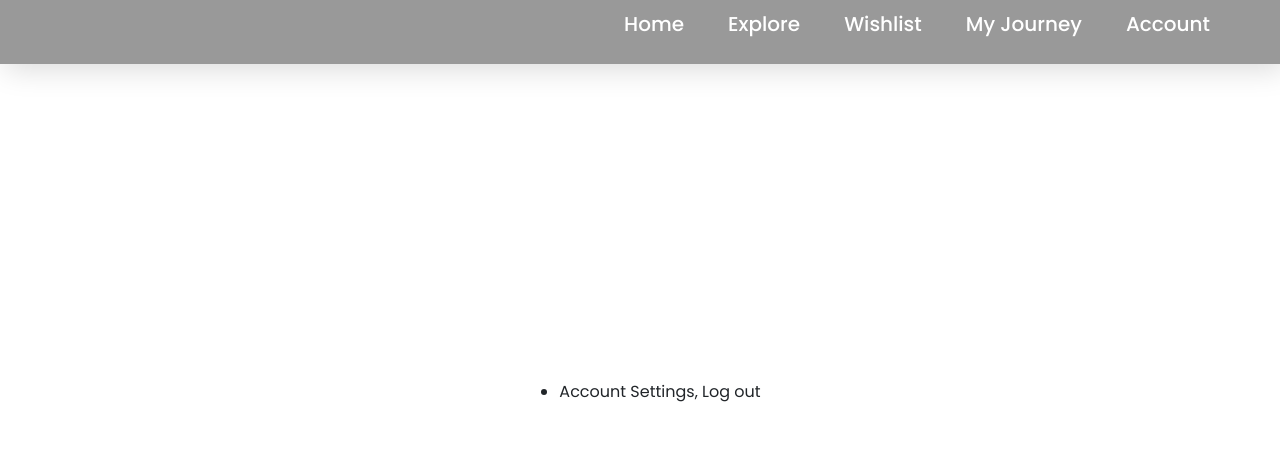
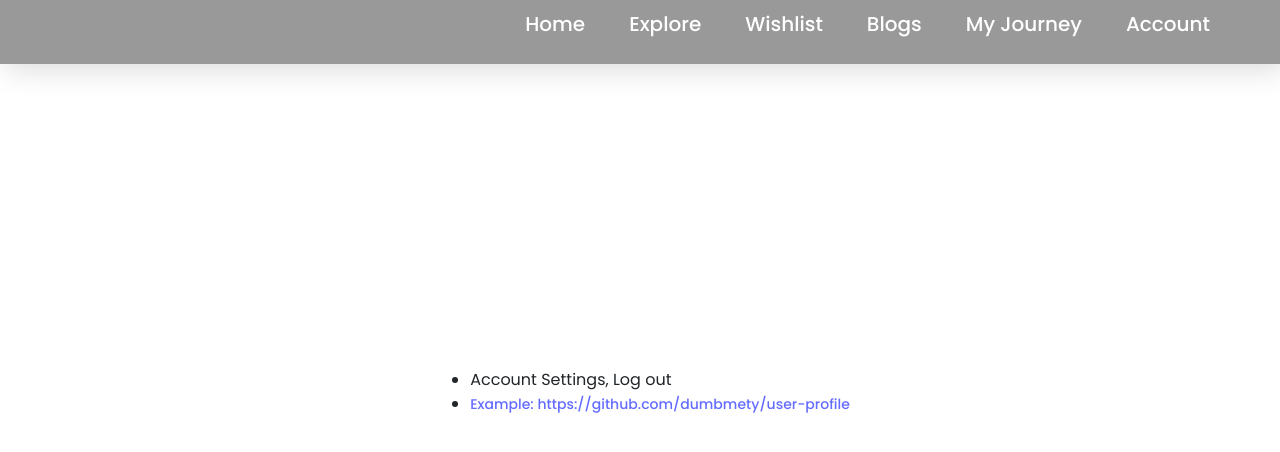
Before and after one commit to 1709abhishek/Travelopedia, a React (Vite) app: page /account in a window 1280 px wide. Shown: the top 452 px of the page. Built offline with nearby package versions, Linux system fonts and the light colour scheme.

Commit message:
Added Navigarion

```diff
--- a/src/components/AccountPage.jsx
+++ b/src/components/AccountPage.jsx
@@ -10,6 +10,9 @@ function AccountPage() {
             <li>
               Account Settings, Log out
             </li>
+            <li>
+            <a href='https://github.com/dumbmety/user-profile'>Example: https://github.com/dumbmety/user-profile</a>
+            </li>
           </ul>
         </div>
       );
--- a/src/components/Header.jsx
+++ b/src/components/Header.jsx
@@ -7,6 +7,7 @@ function JourneyPage() {
           <Link to="/">Home</Link>
           <Link to="/explore">Explore</Link>
           <Link to="/wishlist">Wishlist</Link>
+          <Link to="/wishlist">Blogs</Link>
           <Link to="/my-journey">My Journey</Link>
           <Link to="/account">Account</Link>
           {/* <Link to="/contact-us">Contact Us</Link> */}
--- a/src/components/SignIn.jsx
+++ b/src/components/SignIn.jsx
@@ -1,15 +1,20 @@
 import React, { useState } from "react";
-import "../styles/loginpage.css";
-import travelPic from "../assets/travel_vertical.jpg";
+import { useNavigate  } from 'react-router-dom';
 import { AccountCircle } from "@mui/icons-material";
 import { Lock } from "@mui/icons-material";
 
+import "../styles/loginpage.css";
+import travelPic from "../assets/travel_vertical.jpg";
+
 export default function SignIn() {
+  const navigate = useNavigate ();
+
   const [username, setUsername] = useState("");
   const [password, setPassword] = useState("");
 
   const handleSignIn = async (e) => {
     e.preventDefault();
+    navigate('/');
   };
 
   return (
```
